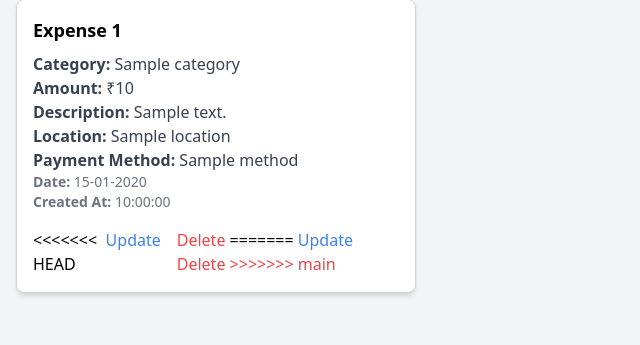
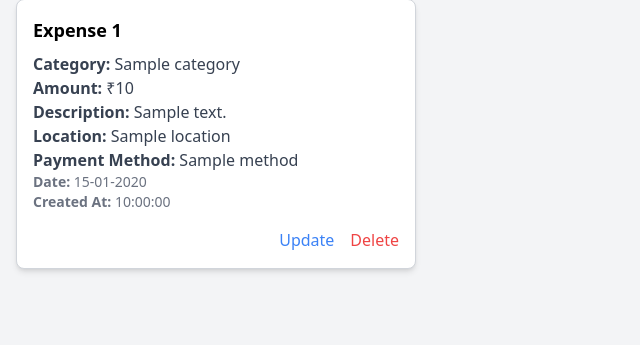
Before and after one commit to renish-1111/tripzy, a Flask app: template templates/expense.html in a window 1280 px wide. Shown: the part 145-490 px from the top of the page, without its empty margins (0-640 px from the left). Run offline with Flask 3, Linux system fonts and the light colour scheme; the template is opened without the code that fills it: most values are stand-ins (such as "Sample title", 1, 10 or a date in 2020); some libraries are stand-ins or nearby versions.

Commit message:
fix: resolve merge conflict in expense.html template

```diff
--- a/templates/expense.html
+++ b/templates/expense.html
@@ -79,18 +79,10 @@
             <p class="text-gray-500 text-sm"><span class="font-semibold">Created At:</span> {{
                 expense.created_at.strftime('%H:%M:%S') }}</p>
             <div class="flex justify-end space-x-4 mt-4">
-<<<<<<< HEAD
                 <a href="{{ url_for('index', expense_id=expense.expense_id) }}" class="text-blue-500 hover:underline">Update</a>
                 <form action="{{ url_for('delete_expense',expense_id=expense.expense_id) }}" method="post" style="display:inline;">
                     <input type="hidden" name="expense_id" value="{{ expense.expense_id }}">
                     <button type="submit" class="text-red-500 hover:underline" style="background:none;border:none;padding:0;">Delete</button>
-=======
-                <a href="{{ url_for('update_expense', expense_id=expense.expense_id) }}"
-                    class="text-blue-500 hover:underline">Update</a>
-                <form action="{{url_for('delete_expense', expense_id=expense.expense_id)}}" method="post">
-                    <button type="submit"
-                        class="text-red-500 hover:underline">Delete</a>
->>>>>>> main
                 </form>
             </div>
         </div>
```
